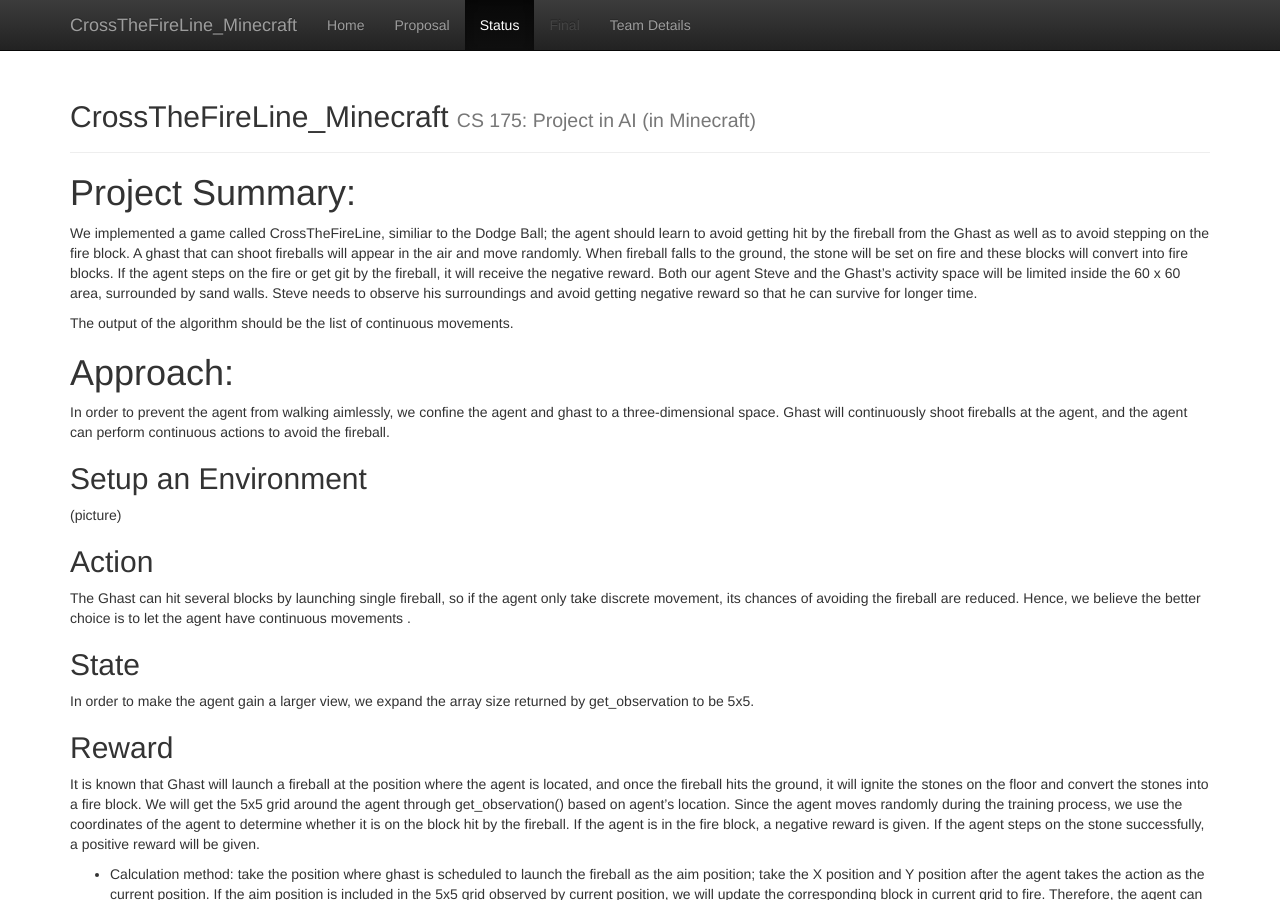
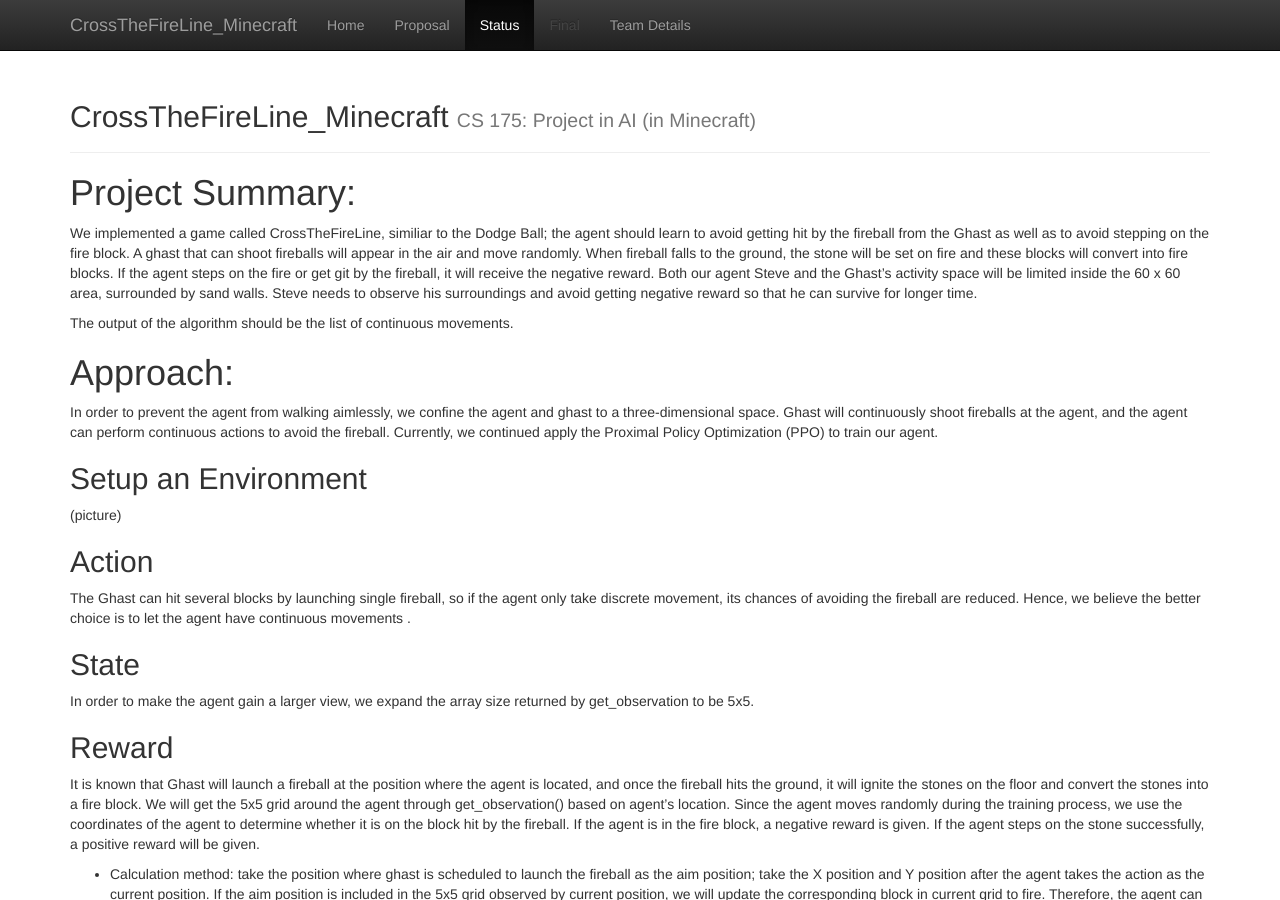
Before and after one commit to Chilly712/CrossTheFireLine_Minecraft, a Jekyll site: the page built from docs/status.md, in a window 1280 px wide and 900 px high. Built offline with Jekyll 4.4.1, drawn with Linux system fonts in a browser that asks for light colours.

Commit message:
Update status.md

```diff
--- a/docs/status.md
+++ b/docs/status.md
@@ -10,7 +10,7 @@ title:  Status
 
 # Approach:
 
-In order to prevent the agent from walking aimlessly, we confine the agent and ghast to a three-dimensional space. Ghast will continuously shoot fireballs at the agent, and the agent can perform continuous actions to avoid the fireball.
+In order to prevent the agent from walking aimlessly, we confine the agent and ghast to a three-dimensional space. Ghast will continuously shoot fireballs at the agent, and the agent can perform continuous actions to avoid the fireball. Currently, we continued apply the Proximal Policy Optimization (PPO) to train our agent.
 
 ## Setup an Environment
 (picture)
```
